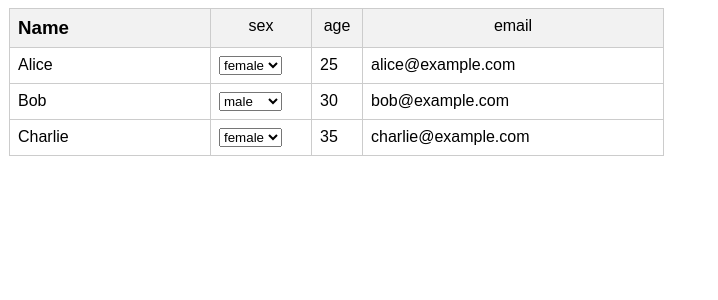
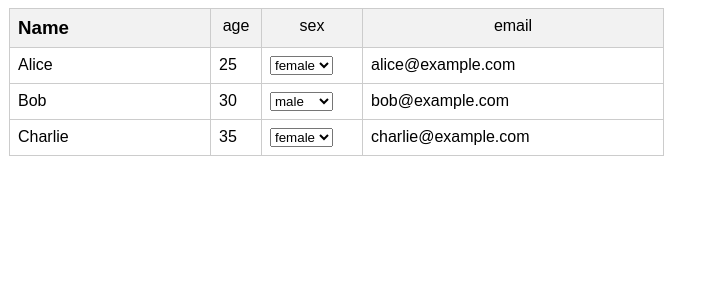
Before and after one commit to Elon-Mao/react-demo, a Next.js app: page / in a window 1280 px wide. Shown: the top 300 px of the page, without its empty margins (0-718 px from the left). Built offline with nearby package versions, Linux system fonts and the light colour scheme.

Commit message:
use array column options

```diff
--- a/src/app/elontable/ElonTable.tsx
+++ b/src/app/elontable/ElonTable.tsx
@@ -1,13 +1,25 @@
-import React, { ReactNode, useState, useEffect, useMemo, useRef, Dispatch, SetStateAction } from 'react'
+import React, { useState, useEffect, useRef, Dispatch, SetStateAction } from 'react'
 import { Patch } from 'immer'
+import { Updater, useImmer } from 'use-immer'
 import { UpdateFunction, useUndoRedo } from './use-undo-redo'
-import { ColumnProps, columnDefaultProps } from './ElonTableColumn'
+import ElonTableCell, { CellProps } from './ElonTableCell'
+import ElonTableHeader from './ElonTableHeader'
 import ElonTableSelection, { TableSelection } from './ElonTableSelection'
 import './styles.css'
 
 type AnyArray = Array<any>
 
+export interface ColumnOption {
+  dataKey: string
+  width?: string
+  type?: string
+  headerRender?: React.FC<ColumnOption>
+  cellRender?: React.FC<CellProps>
+}
+
 export interface TableProps<S extends AnyArray> {
+  columns: ColumnOption[]
+  setColumns: Updater<ColumnOption[]>
   tableData: S
   updateTableData: UpdateFunction<S>
   undoTableData: () => void
@@ -17,12 +29,21 @@ export interface TableProps<S extends AnyArray> {
 }
 
 const useElonTable = <S extends AnyArray>(
+  columnOptions: ColumnOption[],
   data: S,
   onUpdateData: (patches: Patch[]) => void = () => { }
 ): TableProps<S> => {
+  const [columns, setColumns] = useImmer(columnOptions.map(columnOption => Object.assign({}, {
+    width: '200px',
+    type: 'text',
+    headerRender: ElonTableHeader,
+    cellRender: ElonTableCell
+  }, columnOption) as ColumnOption))
   const [tableData, updateTableData, undoTableData, redoTableData] = useUndoRedo(data, onUpdateData)
   const [selection, setSelection] = useState<TableSelection>()
   return {
+    columns,
+    setColumns,
     tableData,
     updateTableData,
     undoTableData,
@@ -32,14 +53,10 @@ const useElonTable = <S extends AnyArray>(
   }
 }
 
-interface TablePropsWithChildren<S extends AnyArray> extends TableProps<S> {
-  children: ReactNode
-}
-
 const copyTable = (
   selection: TableSelection | undefined,
   tableData: AnyArray,
-  columns: React.ReactElement<ColumnProps>[]
+  columns: ColumnOption[]
 ) => {
   if (!selection) {
     return
@@ -56,18 +73,18 @@ const copyTable = (
   }
   navigator.clipboard.writeText(tableData.slice(row0, row1 + 1)
     .map(row => columns.slice(column0, column1 + 1)
-      .map((column: any) => row[column.props.dataKey]).join('\t')).join('\n'))
+      .map(column => row[column.dataKey]).join('\t')).join('\n'))
 }
 
 const ElonTable = <S extends AnyArray>({
+  columns,
   tableData,
   updateTableData,
   undoTableData,
   redoTableData,
   selection,
-  setSelection,
-  children
-}: TablePropsWithChildren<S>) => {
+  setSelection
+}: TableProps<S>) => {
   const tableRef = useRef<HTMLDivElement>(null)
   const tableDataRef = useRef(tableData)
   tableDataRef.current = tableData
@@ -106,7 +123,7 @@ const ElonTable = <S extends AnyArray>({
                   line.split('\t').forEach((text, textIndex) => {
                     const columnIndex = column0 + textIndex
                     if (columnIndex < column1) {
-                      draft[rowIndex][columns[columnIndex].props.dataKey] = text
+                      draft[rowIndex][columns[columnIndex].dataKey] = text
                     }
                   })
                 })
@@ -151,9 +168,6 @@ const ElonTable = <S extends AnyArray>({
     }
   }, [])
 
-  const columns = useMemo(() => (React.Children.toArray(children) as React.ReactElement<ColumnProps>[])
-    .map((column) => React.cloneElement(column, Object.assign({}, columnDefaultProps, column.props))), [children])
-
   const onUpdate = (rowIndex: number, dataKey: string, newValue: any) => {
     updateTableData(draft => {
       draft[rowIndex][dataKey] = newValue
@@ -196,19 +210,23 @@ const ElonTable = <S extends AnyArray>({
     <div className="table" ref={tableRef}>
       <ElonTableSelection selection={selection}></ElonTableSelection>
       <div className="table-head">
-        {columns}
+        {columns.map((column, columnIndex) => (
+          <div className="table-column" style={{ width: column.width }} key={columnIndex}>
+            {React.createElement(column.headerRender!, column)}
+          </div>
+        ))}
       </div>
       <div className="table-body">
-        {tableData.map((_row: any, rowIndex: number) => (
+        {tableData.map((_row, rowIndex) => (
           <div className="table-row" key={rowIndex}>
             {columns.map((column, columnIndex) => (
-              <div className="table-cell-wrapper" style={{ width: column.props.width }} key={columnIndex}
+              <div className="table-cell-wrapper" style={{ width: column.width }} key={columnIndex}
                 onMouseDown={e => handleMouseDown(e, rowIndex, columnIndex)}
                 onMouseMove={e => handleMouseMove(e, rowIndex, columnIndex)}>
-                {column.props.cellRender!({
+                {React.createElement(column.cellRender!, {
                   data: tableData,
                   rowIndex,
-                  columnProps: column.props,
+                  columnOption: column,
                   onUpdate
                 })}
               </div>
--- a/src/app/elontable/ElonTableCell.tsx
+++ b/src/app/elontable/ElonTableCell.tsx
@@ -1,25 +1,25 @@
 import React, { useEffect, useState } from 'react'
-import { ColumnProps } from './ElonTableColumn'
+import { ColumnOption } from './ElonTable'
 
 export interface CellProps {
   data: any
   rowIndex: number
-  columnProps: ColumnProps
+  columnOption: ColumnOption
   onUpdate: (rowIndex: number, dataKey: string, newValue: any) => void
 }
 
 const ElonTableCell: React.FC<CellProps> = ({
   data,
   rowIndex,
-  columnProps,
+  columnOption,
   onUpdate
 }) => {
   const [isEditing, setIsEditing] = useState(false)
-  const [inputValue, setInputValue] = useState(data[rowIndex][columnProps.dataKey])
+  const [inputValue, setInputValue] = useState(data[rowIndex][columnOption.dataKey])
 
   useEffect(() => {
-    setInputValue(data[rowIndex][columnProps.dataKey])
-  }, [data, rowIndex, columnProps])
+    setInputValue(data[rowIndex][columnOption.dataKey])
+  }, [data, rowIndex, columnOption])
 
   const handleDoubleClick = () => {
     setIsEditing(true)
@@ -27,7 +27,7 @@ const ElonTableCell: React.FC<CellProps> = ({
 
   const handleBlur = () => {
     setIsEditing(false)
-    onUpdate(rowIndex, columnProps.dataKey, inputValue)
+    onUpdate(rowIndex, columnOption.dataKey, inputValue)
   }
 
   const handleChange = (e: React.ChangeEvent<HTMLInputElement>) => {
@@ -36,10 +36,10 @@ const ElonTableCell: React.FC<CellProps> = ({
 
   return (
     <div className="table-cell">{
-      isEditing || columnProps.type !== 'text' ? (
+      isEditing || columnOption.type !== 'text' ? (
         <input
           value={inputValue}
-          type={columnProps.type}
+          type={columnOption.type}
           onChange={handleChange}
           onBlur={handleBlur}
           autoFocus={isEditing}
--- a/src/app/elontable/ElonTableColumn.tsx
+++ /dev/null
@@ -1,30 +0,0 @@
-import React from 'react'
-import ElonTableHeader from './ElonTableHeader'
-import ElonTableCell, { CellProps } from './ElonTableCell'
-
-export interface ColumnProps {
-  dataKey: string
-  width?: string
-  type?: string
-  headerRender?: React.FC<ColumnProps>
-  cellRender?: React.FC<CellProps>
-}
-
-export const columnDefaultProps = {
-  width: '200px',
-  type: 'text',
-  headerRender: ElonTableHeader,
-  cellRender: ElonTableCell
-}
-
-const ElonTableColumn: React.FC<ColumnProps> = ({
-  dataKey,
-  width,
-  headerRender
-}) => (
-  <div className="table-column" style={{ width }}>
-    {headerRender!({ dataKey })}
-  </div>
-)
-
-export default ElonTableColumn
--- a/src/app/elontable/ElonTableHeader.tsx
+++ b/src/app/elontable/ElonTableHeader.tsx
@@ -1,7 +1,7 @@
 import React from 'react'
-import { ColumnProps } from './ElonTableColumn'
+import { ColumnOption } from './ElonTable'
 
-const ElonTableHeader: React.FC<ColumnProps> = ({
+const ElonTableHeader: React.FC<ColumnOption> = ({
   dataKey
 }) => (
   <div className="table-header">
--- a/src/app/page.tsx
+++ b/src/app/page.tsx
@@ -2,10 +2,24 @@
 
 import React from 'react'
 import ElonTable, { useElonTable } from './elontable/ElonTable'
-import ElonTableColumn from './elontable/ElonTableColumn'
+import { CellProps } from './elontable/ElonTableCell'
 
 const App: React.FC = () => {
-  const tableProps = useElonTable([
+  const tableProps = useElonTable([{
+    dataKey: 'name',
+    headerRender: NameHeader
+  }, {
+    dataKey: 'age',
+    type: 'number',
+    width: '50px'
+  }, {
+    dataKey: 'sex',
+    width: '100px',
+    cellRender: SexCell
+  }, {
+    dataKey: 'email',
+    width: '300px'
+  }], [
     { name: 'Alice', age: 25, sex: 0, email: 'alice@example.com' },
     { name: 'Bob', age: 30, sex: 1, email: 'bob@example.com' },
     { name: 'Charlie', age: 35, sex: 0, email: 'charlie@example.com' }
@@ -13,30 +27,24 @@ const App: React.FC = () => {
     console.log(patches)
   })
 
-  const handleSexChange = (event: React.ChangeEvent<HTMLSelectElement>, rowIndex: number) => {
-    tableProps.updateTableData(draft => {
-      draft[rowIndex].sex = Number(event.target.value)
-    })
-  }
-
   return (
     <div className="App">
       <ElonTable {...tableProps}>
-        <ElonTableColumn dataKey="name" headerRender={() => (
-          <h3 style={{ margin: '8px' }}>Name</h3>
-        )} />
-        <ElonTableColumn dataKey="sex" width='100px' cellRender={({ data, rowIndex, columnProps }) => (
-          <select value={data[rowIndex][columnProps.dataKey]} style={{ margin: '8px' }}
-            onChange={e => handleSexChange(e, rowIndex)}>
-            <option value="0">female</option>
-            <option value="1">male</option>
-          </select>
-        )} />
-        <ElonTableColumn dataKey="age" width='50px' type='number' />
-        <ElonTableColumn dataKey="email" width="300px" />
       </ElonTable>
     </div>
   )
 }
 
+const NameHeader = () => (
+  <h3 style={{ margin: '8px' }}>Name</h3>
+)
+
+const SexCell = ({ data, rowIndex, columnOption, onUpdate }: CellProps) => (
+  <select value={data[rowIndex][columnOption.dataKey]} style={{ margin: '8px' }}
+    onChange={e => onUpdate(rowIndex, columnOption.dataKey, e.target.value)}>
+    <option value="0">female</option>
+    <option value="1">male</option>
+  </select>
+)
+
 export default App
```
